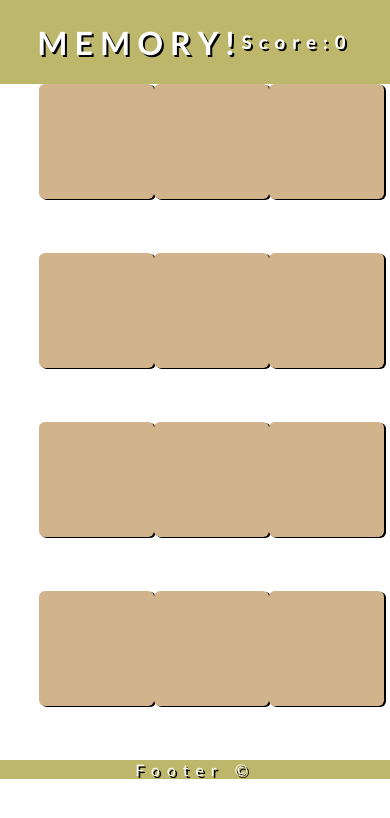
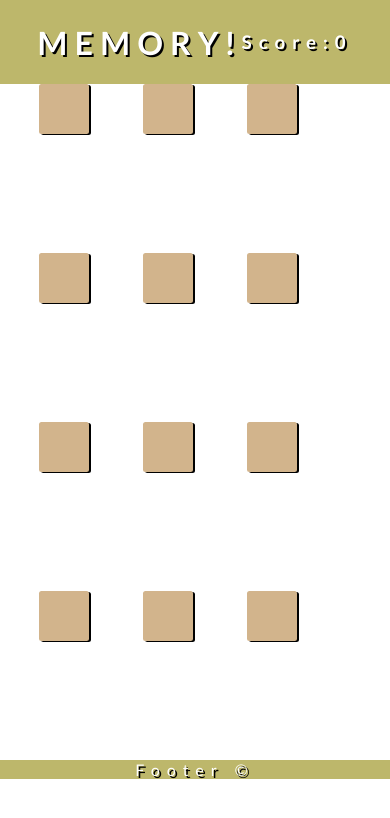
Before and after one commit to Greenie62/memorygame, a plain HTML site: page index.html in a window 390 px wide. Drawn offline with Linux system fonts and the light colour scheme.

Commit message:
see if this works

```diff
--- a/style.css
+++ b/style.css
@@ -46,3 +46,10 @@
     text-shadow:2px 2px black;
 
 }
+
+@media screen and (max-width:768px){
+    .game-card{
+        height:50px;
+        width:50px;
+    }
+}
```
